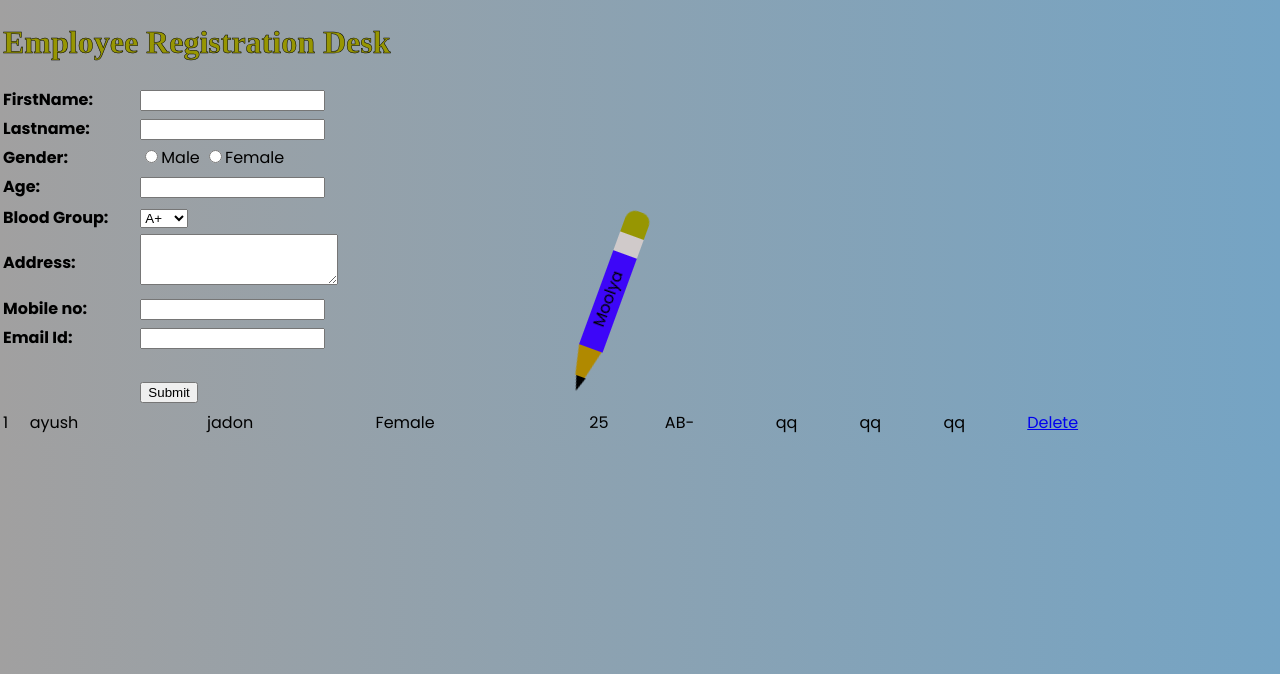
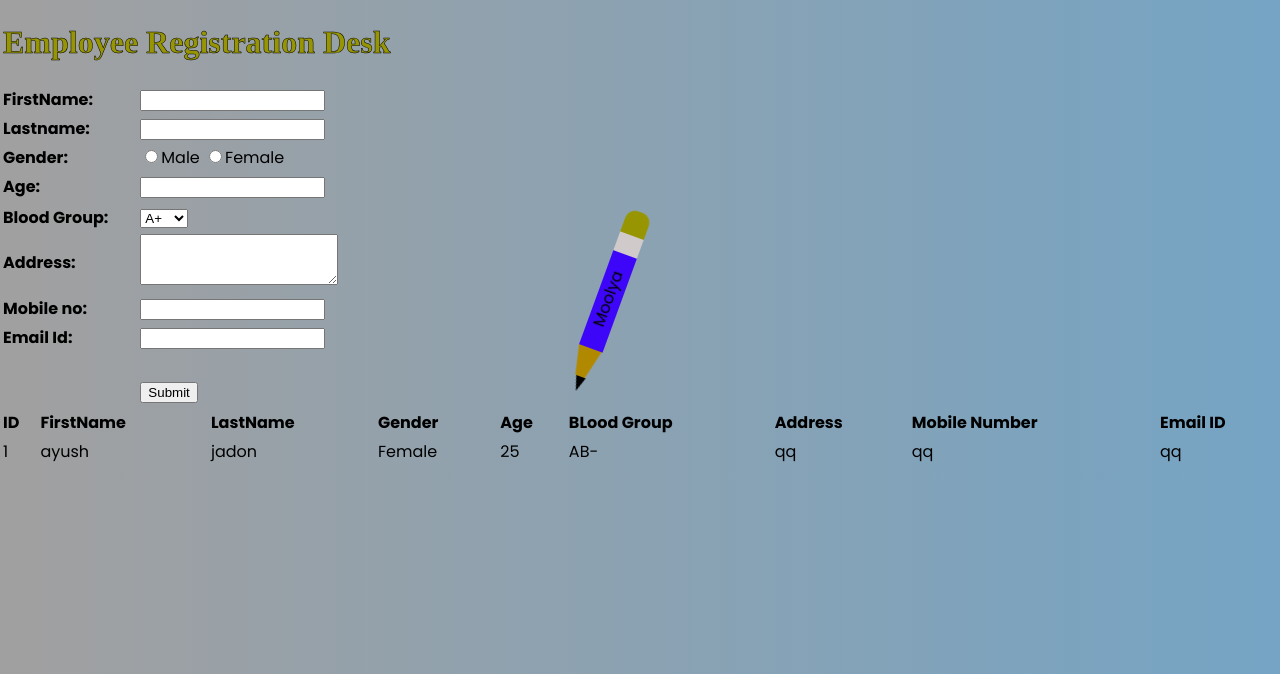
Before and after one commit to ayushjadon/pythonapp, a Flask app: page / in a window 1280 px wide; the page is wider, and only the part inside the window is pictured. Shown: the top 674 px of that part. Run offline with Flask 2, Linux system fonts and the light colour scheme; data comes from the database, SQL or seed files in the repository; both versions use the stored data as it was after the commit.

Commit message:
APP file version

```diff
--- a/templates/index.html
+++ b/templates/index.html
@@ -54,6 +54,7 @@
                         <option>B+</option>
                         <option>O+</option>
                         <option>AB+</option>
+                        <option>AB-</option>
                         <option>A-</option>
                         <option>B-</option>
                         <option>O-</option>
@@ -98,6 +99,16 @@
 
                 {% for task in list1 %}
                 <table style="width:190%">
+                    <td><b>ID</b></td>
+                    <td><b>FirstName</b></td>
+                    <td><b>LastName</b></td>
+                    <td><b>Gender</b></td>
+                    <td><b>Age</b></td>
+                    <td><b>BLood Group</b></td>
+                    <td><b>Address</b></td>
+                    <td><b>Mobile Number</b></td>
+                    <td><b>Email ID</b></td>
+
 
                 <tr>
                         <td>{{ task.id }}</td>
```
Also changed, not shown: employee.db.
